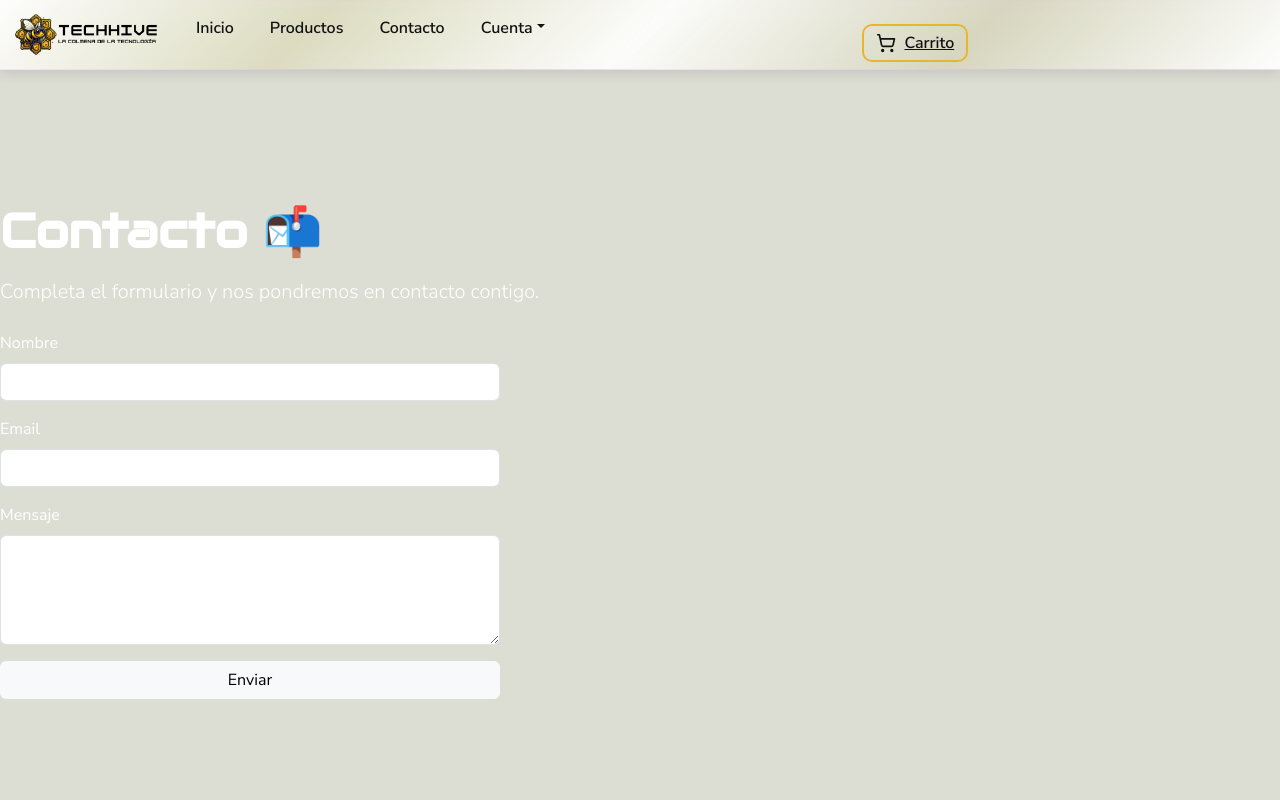
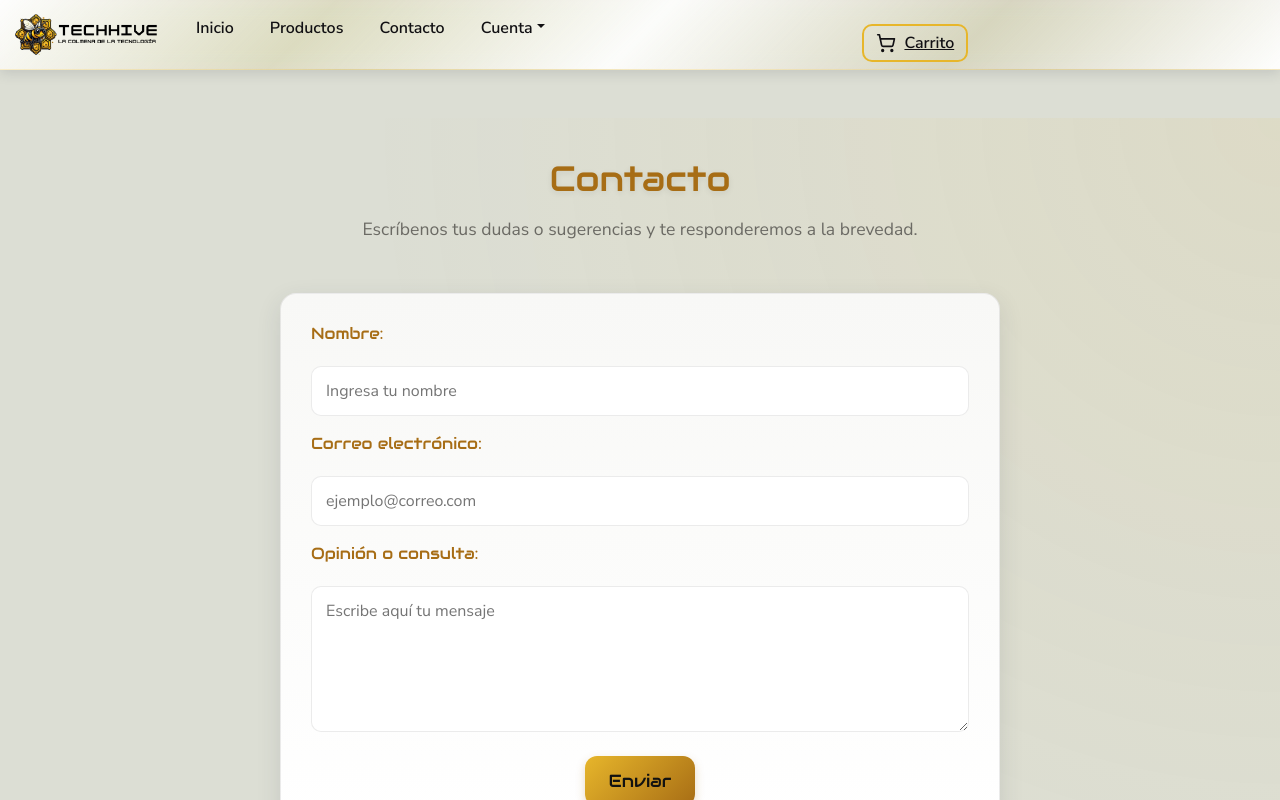
Before and after one commit to Samu-Duoc/TechHive_Wep, a React (Vite) app in the folder techhvie-rv/: page /contacto in a window 1280 px wide. Built offline with nearby package versions, Linux system fonts and the light colour scheme.

Commit message:
Feat: Componente de contacto arreglado

```diff
--- a/techhvie-rv/src/pages/contacto.tsx
+++ b/techhvie-rv/src/pages/contacto.tsx
@@ -1,68 +1,110 @@
-import React, { useState } from "react";
+import React, { useState, type FormEvent } from 'react';
+import '../styles/contacto.css';
 
-// Declara un componente funcional llamado Contacto, significa React Functional Component, y le dice a TypeScript que Home es un componente de React.
+// Compoenete para realizar  una conuslta o enviar un mensaje
 const Contacto: React.FC = () => {
-const [nombre, setNombre] = useState("");
-const [email, setEmail] = useState("");
-const [mensaje, setMensaje] = useState("");
+    const [name, setName] = useState('');
+    const [email, setEmail] = useState('');
+    const [message, setMessage] = useState('');
+    const [response, setResponse] = useState('');
+    const [responseColor, setResponseColor] = useState('');
 
-// Función que maneja el envío del formulario, evita que la página se recargue y procesa los datos ingresados
-const handleSubmit = (e: React.FormEvent) => {
+    // COMPO DE ERRORES
+    const [errors, setErrors] = useState({
+        name: '',
+        email: '',
+        message: ''
+    });
+
+    // Manejar el envío del formulario
+    const handleSubmit = (e: FormEvent<HTMLFormElement>) => {
         e.preventDefault();
-    alert(`Gracias ${nombre}, tu mensaje ha sido enviado!`);
-    setNombre("");
-    setEmail("");
-    setMensaje("");
+        const n = name.trim();
+        const em = email.trim();
+        const msg = message.trim();
+
+        const newErrors = { name: '', email: '', message: '' };
+        let valid = true;
+
+        if (n.length < 3 || n.length > 50) {
+            newErrors.name = 'El nombre debe tener entre 3 y 50 caracteres';
+            valid = false;
+        }
+
+        if (!/^[^\s@]+@[^\s@]+\.[^\s@]+$/.test(em)) {
+            newErrors.email = 'Ingresa un correo válido (usuario@dominio.com)';
+            valid = false;
+        }
+
+        if (msg.length < 5) {
+            newErrors.message = 'El mensaje debe tener al menos 5 caracteres';
+            valid = false;
+        }
+
+        setErrors(newErrors);
+
+        // Componente de respuesta
+        if (valid) {
+            setResponse(`¡Gracias por tu mensaje, ${n}! Lo hemos recibido correctamente.`);
+            setResponseColor('var(--accent-1)');
+            setName('');
+            setEmail('');
+            setMessage('');
+            setErrors({ name: '', email: '', message: '' });
+        } else {
+            setResponse('');
+            setResponseColor('var(--accent-3)');
+        }
     };
 
+    // Retorno de el componente
     return (
-    <div className="main-content">
-        <h1 className="text-white fw-bold display-5 mb-3">Contacto 📬</h1>
-            <p className="lead text-white mb-4"> Completa el formulario y nos pondremos en contacto contigo.</p>
-        <form onSubmit={handleSubmit} className="w-100" style={{ maxWidth: "500px" }}>
-
-        <div className="mb-3">
-            <label htmlFor="nombre" className="form-label text-white"> Nombre</label>
-
+        <section id="contact" className="contact-section">
+            <div className="container">
+            <h2>Contacto</h2>
+            <p>Escríbenos tus dudas o sugerencias y te responderemos a la brevedad.</p>
+            <form id="contact-form" className="contact-form" onSubmit={handleSubmit}>
+                    <label htmlFor="name">Nombre:</label>
                     <input
                         type="text"
-            id="nombre"
-            className="form-control"
-            value={nombre}
-            onChange={(e) => setNombre(e.target.value)} // evento que captura la informacion
-            required
+                        id="name"
+                        name="name"
+                        placeholder="Ingresa tu nombre"
+                        value={name}
+                        onChange={(e: React.ChangeEvent<HTMLInputElement>) => setName(e.target.value)}
                     />
-        </div>
-        <div className="mb-3">
-        <label htmlFor="email" className="form-label text-white"> Email </label>
+                    {errors.name && <div className="mensajeError">{errors.name}</div>}
 
+                    <label htmlFor="email">Correo electrónico:</label>
                     <input
                         type="email"
                         id="email"
-            className="form-control"
+                        name="email"
+                        placeholder="ejemplo@correo.com"
                         value={email}
-            onChange={(e) => setEmail(e.target.value)}
-            required
+                        onChange={(e: React.ChangeEvent<HTMLInputElement>) => setEmail(e.target.value)}
                     />
+                    {errors.email && <div className="mensajeError">{errors.email}</div>}
 
+                    <label htmlFor="message">Opinión o consulta:</label>
+                    <textarea
+                        id="message"
+                        name="message"
+                        rows={5}
+                        placeholder="Escribe aquí tu mensaje"
+                        value={message}
+                        onChange={(e: React.ChangeEvent<HTMLTextAreaElement>) => setMessage(e.target.value)}
+                    />
+                    {errors.message && <div className="mensajeError">{errors.message}</div>}
+
+                    <button type="submit" className="btn">Enviar</button>
+                </form>
+                <p id="form-response" className="form-response" style={{ color: responseColor }}>
+                    {response}
+                </p>
           </div>
-        <div className="mb-3">
-            <label htmlFor="mensaje" className="form-label text-white"> Mensaje </label>
-
-            <textarea
-            id="mensaje"
-            className="form-control"
-            value={mensaje}
-            onChange={(e) => setMensaje(e.target.value)}
-            required
-            rows={4}
-            ></textarea>
-
-        </div>
-        <button type="submit" className="btn btn-light w-100"> Enviar </button>
-        </form>
-    </div>
+        </section>
     );
-};
+}
 
 export default Contacto;
```
Lines whose indentation alone changed are shown as unchanged.
